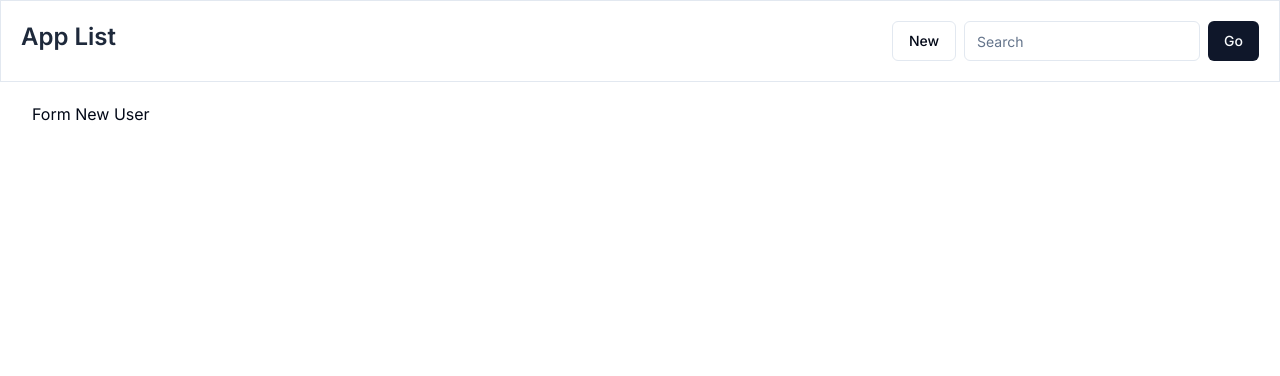
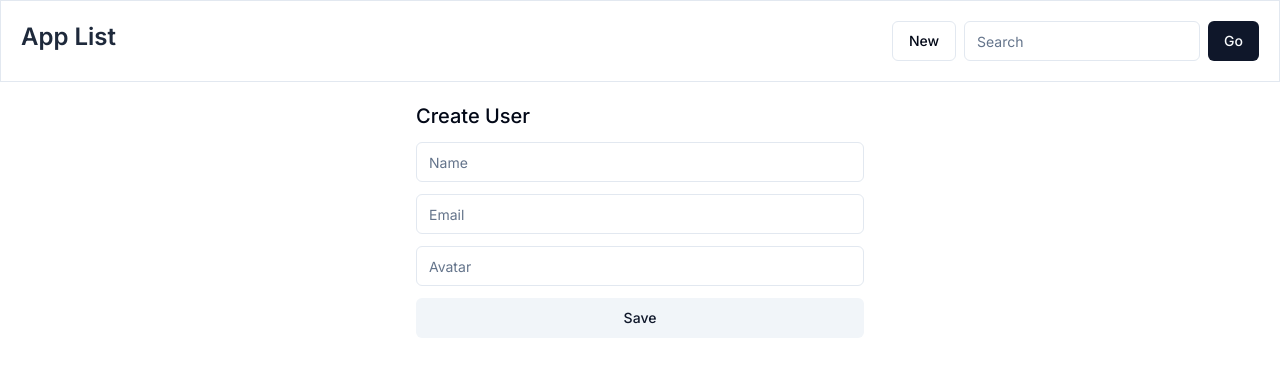
Before and after one commit to erickpeixoto/blog-nextjs-table-pagination, a Next.js app: page /user/new in a window 1280 px wide. Shown: the top 376 px of the page. Built offline with nearby package versions, Linux system fonts and the light colour scheme.

Commit message:
feat: add save user strategy

```diff
--- a/src/app/search/page.tsx
+++ b/src/app/search/page.tsx
@@ -1,5 +1,4 @@
 import { getUsers } from "@/actions/user";
-import { NavBar } from "@/components/nav-bar";
 import { List } from "@/components/users/list";
 import { unstable_noStore as noStore } from 'next/cache';
 
@@ -18,14 +17,13 @@ export default async function Page({
   const queryClient = new QueryClient({});
   await queryClient.prefetchQuery({
     queryKey: ["users"],
-    queryFn: () => getUsers(searchParams.search as string),
-    staleTime: 1000,
+    queryFn: () => getUsers(searchParams.search as string)
+
 
   });
   return (
     <div className="w-full px-10">
       <HydrationBoundary state={dehydrate(queryClient)}>
-        <NavBar />
         <List />
       </HydrationBoundary>
     </div>
--- a/src/app/user/new/page.tsx
+++ b/src/app/user/new/page.tsx
@@ -1,3 +1,5 @@
+import { UserForm } from "@/components/users/form";
+
 export default function User() {
-  return <div>Form New User</div>;
+  return <UserForm />;
 }
--- a/src/components/search.tsx
+++ b/src/components/search.tsx
@@ -6,24 +6,24 @@ import { UserSearch, UserSearchSchema } from "@/lib/schemas/user";
 import { zodResolver } from "@hookform/resolvers/zod";
 import { useForm } from "react-hook-form";
 
-import { useSearchParams, usePathname, useRouter } from "next/navigation";
+import { useSearchParams, useRouter } from "next/navigation";
 
 export function Search() {
-  const { register, handleSubmit } = useForm<UserSearch>({
+  const { register, handleSubmit, reset } = useForm<UserSearch>({
     resolver: zodResolver(UserSearchSchema),
   });
   const searchParams = useSearchParams();
-  const pathname = usePathname();
   const { replace } = useRouter();
+  const params = new URLSearchParams(searchParams);
 
   const handleSearch = (data: UserSearch) => {
-    const params = new URLSearchParams(searchParams);
     if (data.param) {
       params.set("search", data.param);
     } else {
       params.delete("search");
     }
     replace(`/search?${params.toString()}`);
+    reset();
   };
 
   return (
@@ -31,7 +31,7 @@ export function Search() {
       <form className="flex gap-2" onSubmit={handleSubmit(handleSearch)}>
         <Input
           type="text"
-          placeholder="Search"
+          placeholder={params.get("search") || "Search"}
           className="search"
           {...register("param")}
         />
--- a/src/components/users/columns.tsx
+++ b/src/components/users/columns.tsx
@@ -47,7 +47,7 @@ export const columns: ColumnDef<User>[] = [
           {new Intl.DateTimeFormat("en-US", {
             dateStyle: "medium",
             timeStyle: "short",
-          }).format(new Date(user.created_at))}
+          }).format(new Date(user.created_at ?? 0))}
         </>
       );
     },
@@ -55,7 +55,7 @@ export const columns: ColumnDef<User>[] = [
   {
     header: "actions",
     cell: ({ row }) => {
-      const payment = row.original;
+      const user = row.original;
 
       return (
         <DropdownMenu>
@@ -68,7 +68,7 @@ export const columns: ColumnDef<User>[] = [
           <DropdownMenuContent align="end">
             <DropdownMenuLabel>Actions</DropdownMenuLabel>
             <DropdownMenuItem
-              onClick={() => navigator.clipboard.writeText(payment.id)}
+              onClick={() => navigator.clipboard.writeText(user.id!)}
             >
               Copy payment ID
             </DropdownMenuItem>
--- a/src/components/users/form.tsx
+++ b/src/components/users/form.tsx
@@ -1,34 +1,51 @@
 "use client";
 
 import { User, UserSchema } from "@/lib/schemas/user";
-
 import { useForm } from "react-hook-form";
 import { zodResolver } from "@hookform/resolvers/zod";
 
 import { Input } from "@/components/ui/input";
 import { Button } from "@/components/ui/button";
 import { Label } from "@/components/ui/label";
+import { toast } from "sonner";
+
 import { handleErrors } from "@/lib/utils";
+import { useMutation, useQueryClient } from "@tanstack/react-query";
+import { saveUser } from "@/actions/user";
+import { useRouter } from "next/navigation";
 
 export function UserForm() {
+  const router = useRouter();
   const {
     register,
     handleSubmit,
+    reset,
     formState: { errors },
   } = useForm<User>({
     resolver: zodResolver(UserSchema),
   });
 
-  const processSubmit = (data: User) => {
-    console.log(data);
-  };
+  const queryClient = useQueryClient();
+  const mutation = useMutation({
+    mutationKey: ["users"],
+    mutationFn: (newUser: User) => saveUser(newUser),
+    onSuccess(data) {
+      queryClient.setQueryData<Partial<User>[]>(["users"], (currentUsers) => {
+        return [...(currentUsers ?? []), data];
+      });
+      reset();
+      router.push("/");
+      toast.success("User created successfully");
+    },
+  });
+  const { isPending, mutate: send } = mutation;
 
   return (
     <form
-      onSubmit={handleSubmit(processSubmit)}
+      onSubmit={handleSubmit((data) => send(data))}
       className="flex flex-col max-w-md m-auto gap-y-3 "
     >
-      <Label>Fill the form to create a new user</Label>
+      <Label className="text-xl">Create User</Label>
       {handleErrors(errors)}
       <Input
         type="text"
@@ -44,12 +61,20 @@ export function UserForm() {
         {...register("email")}
       />
 
+      <Input
+        type="text"
+        placeholder="Avatar"
+        className="input"
+        {...register("avatar")}
+      />
+
       <Button
         type="submit"
         variant="secondary"
+        disabled={isPending}
         className="hover:bg-indigo-500 transition-all hover:text-white"
       >
-        Send
+        {isPending ? "Saving..." : "Save"}
       </Button>
     </form>
   );
--- a/src/lib/schemas/user.ts
+++ b/src/lib/schemas/user.ts
@@ -1,11 +1,19 @@
 import { z } from "zod";
 
 export const UserSchema = z.object({
-  id: z.string(),
-  name: z.string(),
-  email: z.string().email(),
-  avatar: z.string().url(),
-  created_at: z.string().transform((date) => new Date(date)),
+  id: z.string().optional(),
+  name: z.string({
+    message: "Name must be a string",
+  }).min(3),
+  email: z.string({
+    message: "Email must be a string",
+  }).email({
+    message: "Email must be a valid email",
+  }),
+  avatar: z.string().url({
+    message: "Avatar must be a valid URL",
+  }).optional(),
+  created_at: z.string().transform((date) => new Date(date)).optional(),
 });
 
 export const UserSearchSchema = z.object({
--- a/src/lib/utils.ts
+++ /dev/null
@@ -1,6 +0,0 @@
-import { type ClassValue, clsx } from "clsx"
-import { twMerge } from "tailwind-merge"
-
-export function cn(...inputs: ClassValue[]) {
-  return twMerge(clsx(inputs))
-}
```
